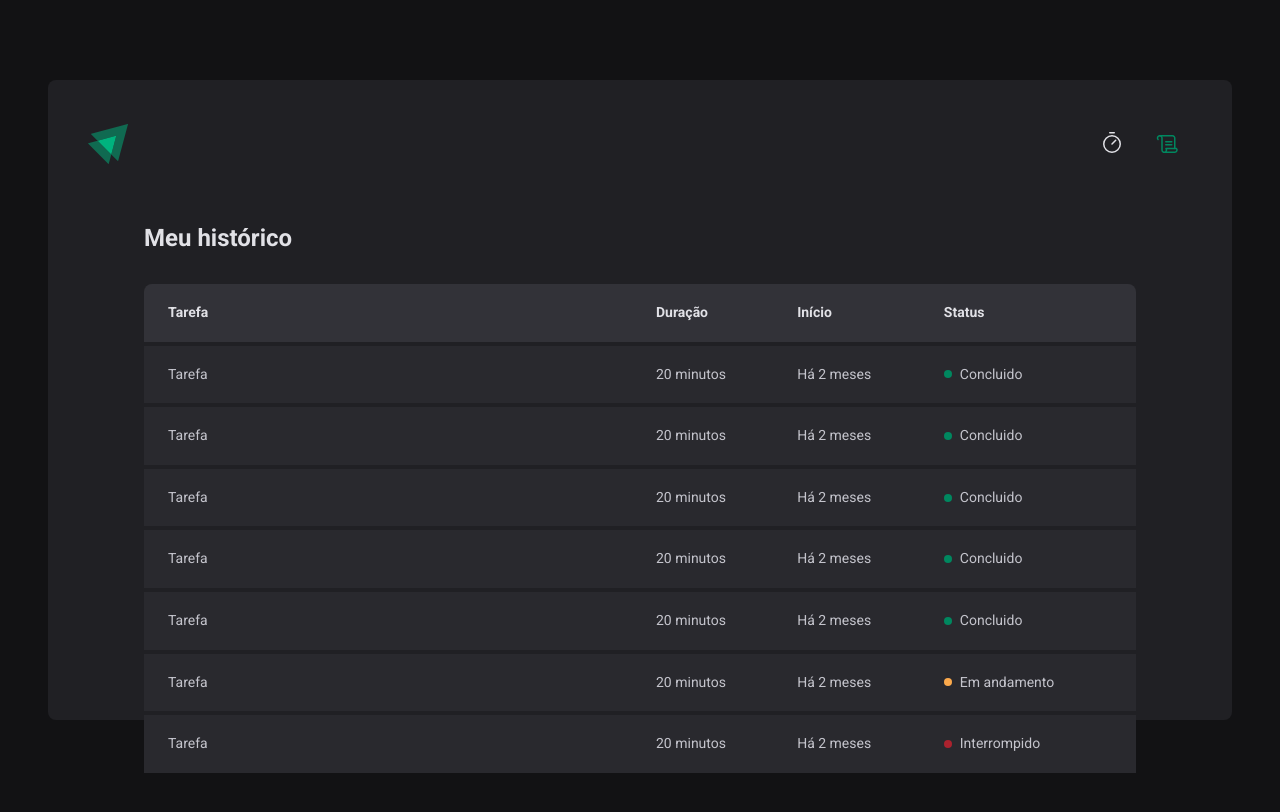
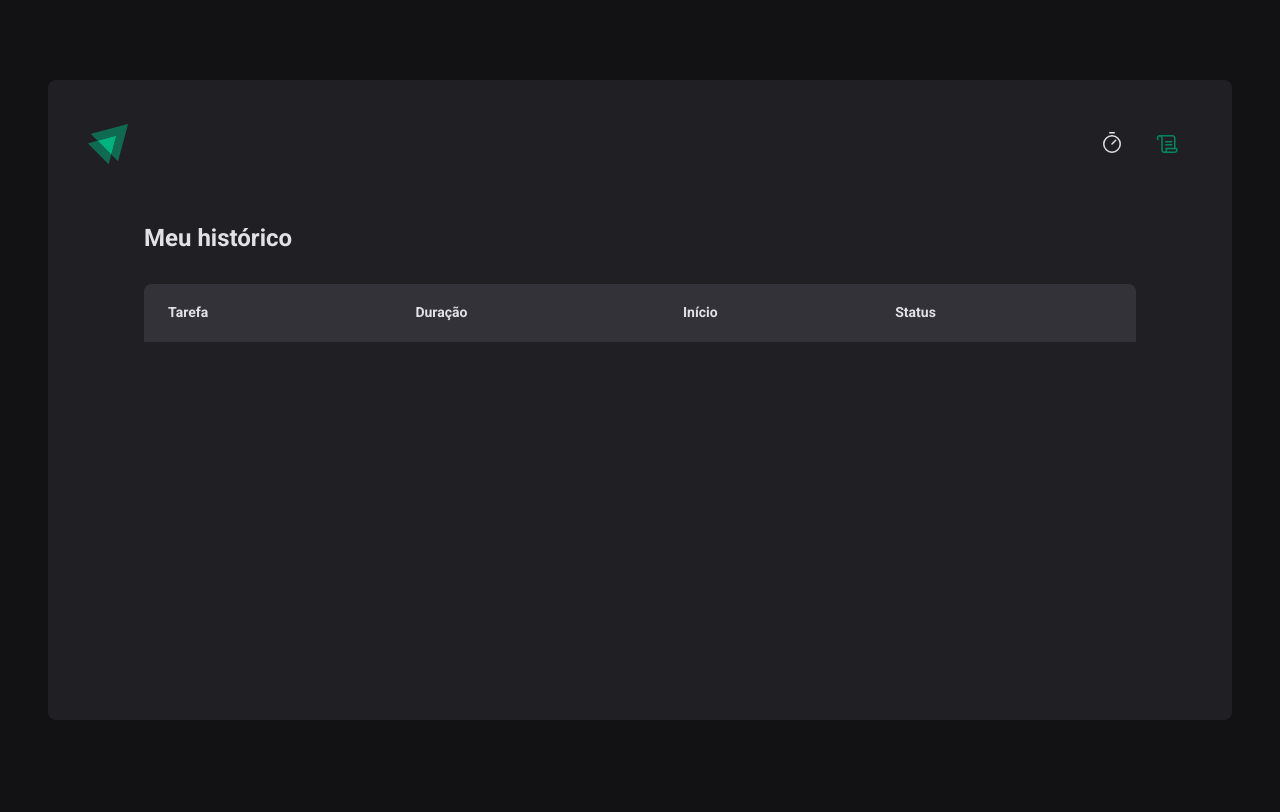
Before and after one commit to marinapsvreis/reactjs-rocketseat-ignite-2022-project02-ignitetimer, a React (Vite) app: page /history in a window 1280 px wide. Shown: the top 812 px of the page. Built offline with nearby package versions, Linux system fonts and the light colour scheme.

Commit message:
:sparkles: Exibindo tarefas na tela de historico e formatando a data

```diff
--- a/src/pages/History/index.tsx
+++ b/src/pages/History/index.tsx
@@ -1,3 +1,5 @@
+import { formatDistanceToNow } from 'date-fns'
+import ptBR from 'date-fns/locale/pt-BR'
 import { useContext } from 'react'
 import { CyclesContext } from '../../contexts/CyclesContext'
 import { HistoryContainer, HistoryList, Status } from './styles'
@@ -18,62 +20,30 @@
             </tr>
           </thead>
           <tbody>
-            <tr>
-              <td>Tarefa</td>
-              <td>20 minutos</td>
-              <td>Há 2 meses</td>
-              <td>
-                <Status statusColor="green">Concluido</Status>
-              </td>
-            </tr>
-            <tr>
-              <td>Tarefa</td>
-              <td>20 minutos</td>
-              <td>Há 2 meses</td>
-              <td>
-                <Status statusColor="green">Concluido</Status>
-              </td>
-            </tr>
-            <tr>
-              <td>Tarefa</td>
-              <td>20 minutos</td>
-              <td>Há 2 meses</td>
-              <td>
-                <Status statusColor="green">Concluido</Status>
-              </td>
-            </tr>
-            <tr>
-              <td>Tarefa</td>
-              <td>20 minutos</td>
-              <td>Há 2 meses</td>
-              <td>
-                <Status statusColor="green">Concluido</Status>
-              </td>
-            </tr>
-            <tr>
-              <td>Tarefa</td>
-              <td>20 minutos</td>
-              <td>Há 2 meses</td>
-              <td>
-                <Status statusColor="green">Concluido</Status>
-              </td>
-            </tr>
-            <tr>
-              <td>Tarefa</td>
-              <td>20 minutos</td>
-              <td>Há 2 meses</td>
-              <td>
-                <Status statusColor="yellow">Em andamento</Status>
-              </td>
-            </tr>
-            <tr>
-              <td>Tarefa</td>
-              <td>20 minutos</td>
-              <td>Há 2 meses</td>
-              <td>
-                <Status statusColor="red">Interrompido</Status>
-              </td>
-            </tr>
+            {cycles.map((cycle) => (
+              <tr key={cycle.id}>
+                <td>{cycle.task}</td>
+                <td>{cycle.minutesAmount} minutos</td>
+                <td>
+                  {' '}
+                  {formatDistanceToNow(cycle.startDate, {
+                    addSuffix: true,
+                    locale: ptBR,
+                  })}
+                </td>
+                <td>
+                  {cycle.finishedDate && (
+                    <Status statusColor="green">Concluido</Status>
+                  )}
+                  {cycle.interruptedDate && (
+                    <Status statusColor="red">Interrompido</Status>
+                  )}
+                  {!cycle.finishedDate && !cycle.interruptedDate && (
+                    <Status statusColor="yellow">Em andamento</Status>
+                  )}
+                </td>
+              </tr>
+            ))}
           </tbody>
         </table>
       </HistoryList>
```
